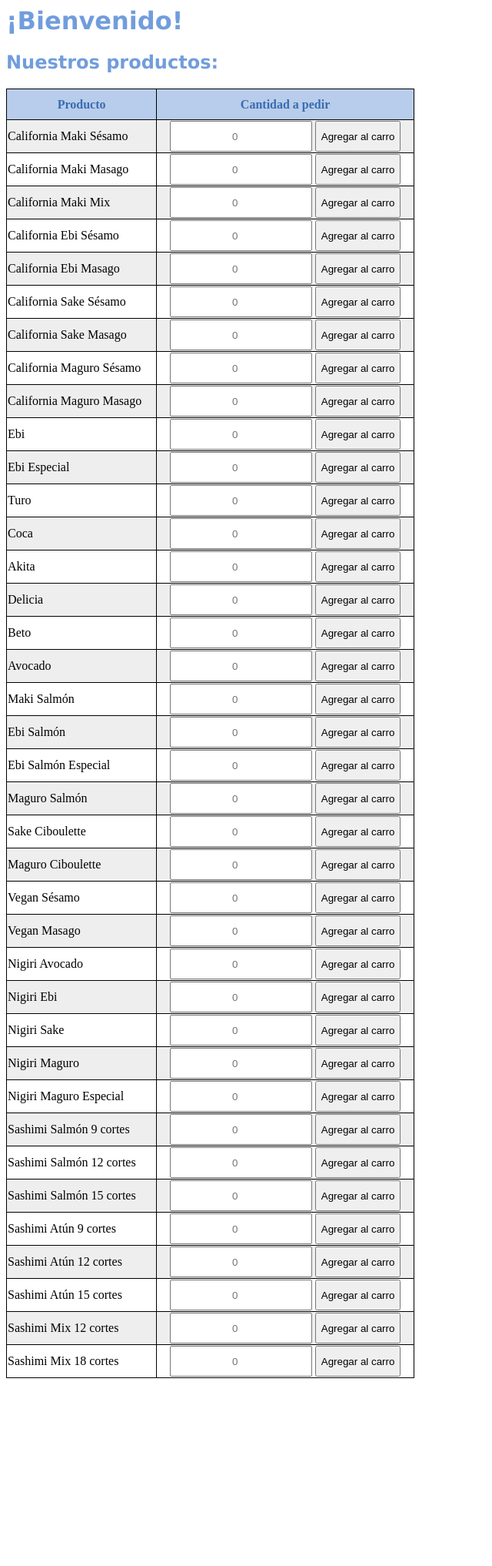
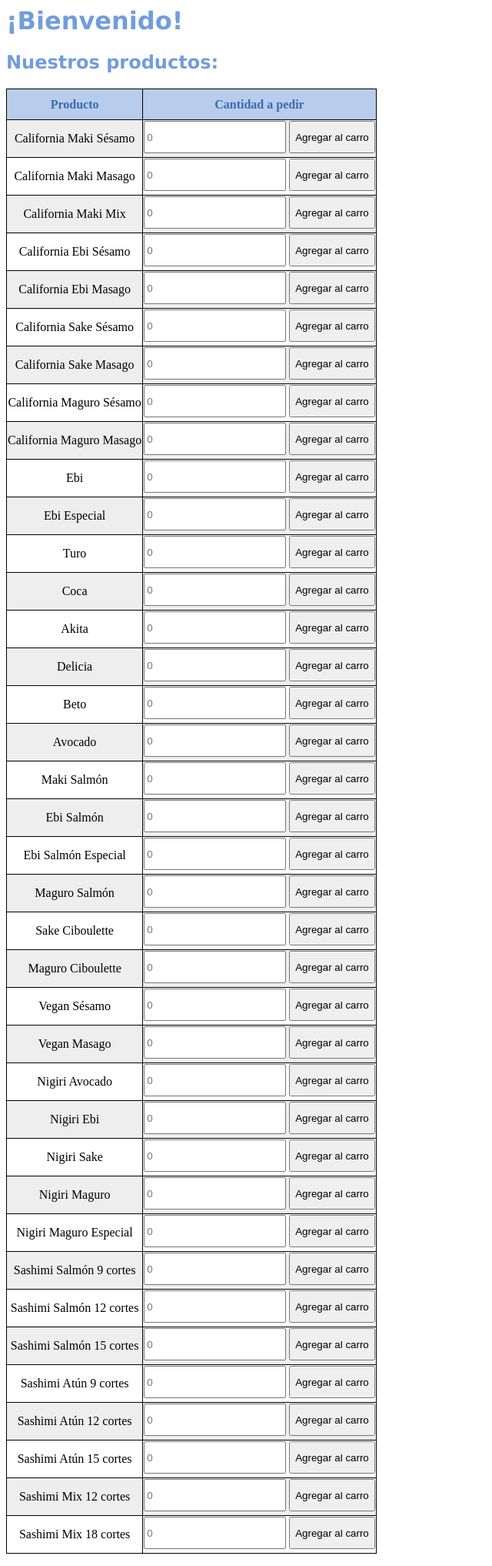
Before and after one commit to cjgazali/TI-proyectoG13, a Django app: page /ventas in a window 1280 px wide. Shown: the whole page at 77% size, without its empty margins (0-640 px from the left). Before the commit the page ends 1790 px from the top, so only its background shows below. Run offline with Django 3.2, Linux system fonts and the light colour scheme; data comes from the database, SQL or seed files in the repository; parts of the project's set-up code (start-up, migrations or seed data) failed here and were passed over.

Commit message:
Fixed style problems. Add to cart button retrieves product sku

```diff
--- a/app/static/app/css/app.css
+++ b/app/static/app/css/app.css
@@ -3,36 +3,32 @@ h2, h1{
     font-family: "Verdana";
 }
 
-table.style1, th, td {
+table, th, td {
   border: 1px solid black;
   border-collapse: collapse
 }
 
-th, td.style1 {
+th, td {
   text-align: center;
 }
 
-table.style1 tr:nth-child(even) {
+
+
+table tr:nth-child(even) {
   background-color: #eee;
-  height: 40
 }
-table.style1 tr:nth-child(odd) {
+table tr:nth-child(odd) {
   background-color: #fff;
-  height: 40
 }
-table.style1 th {
+table th {
   color: #3A6BB0;
   background-color: #B8CDEB;
-}
-table.style2, table.style2 th, table.style2 td {
-  border: 1px solid white;
-  border-collapse: collapse
+  height: 40;
 }
 input{
-  height: 40;
-  text-align: center;
+  height:42;
 }
 
-button{
-  height: 40;
+form{
+  height:30;
 }
--- a/app/templates/app/home.html
+++ b/app/templates/app/home.html
@@ -4,7 +4,7 @@
 <h1>¡Bienvenido!</h1>
 
 <h2>Nuestros productos:</h2>
-<table class="style1" style="width:42%; float: left;",>
+<table>
   <tr>
      <th>Producto</th>
      <th>Cantidad a pedir</th>
@@ -16,13 +16,12 @@
    <td>
 
        {{ value }}
-
    </td>
 
-   <td class="style1">
-
-       <input type="number" name="quantity" placeholder=0 min=0> <button type="button">Agregar al carro</button>
-
+   <td>
+      <form action="/prueba" method="GET">
+       <input type="number" name={{key}} placeholder=0 min=0/> <input type="submit" value= "Agregar al carro"/>
+     </form>
    </td>
 
 
--- /dev/null
+++ b/app/templates/app/prueba.html
@@ -0,0 +1,3 @@
+{%if pedido.cantidad%}
+  Agregaste al carro {{pedido.cantidad}} unidad(es) de {{pedido.sku}}.
+{%endif%}
--- a/app/urls.py
+++ b/app/urls.py
@@ -6,4 +6,5 @@ urlpatterns = [
     path('orders', views.create_order),
     path('orders/<int:id>/notification', views.order_status, name="order_status"),
     path('ventas', views.bonus_home),
+    path('prueba', views.prueba),
 ]
--- a/app/views.py
+++ b/app/views.py
@@ -163,3 +163,12 @@ def bonus_home(request):
         if int(producto.sku) > 10000:
             productos[producto.sku] = producto.name
     return render(request, 'app/home.html', {"productos":productos})
+
+def prueba(request):
+    valores = request.GET.items()
+    pedido = {}
+    for key, value in valores:
+        pedido['sku'] = key
+        pedido['cantidad'] = value
+    context = {'pedido': pedido}
+    return render( request, 'app/prueba.html', context)
```
